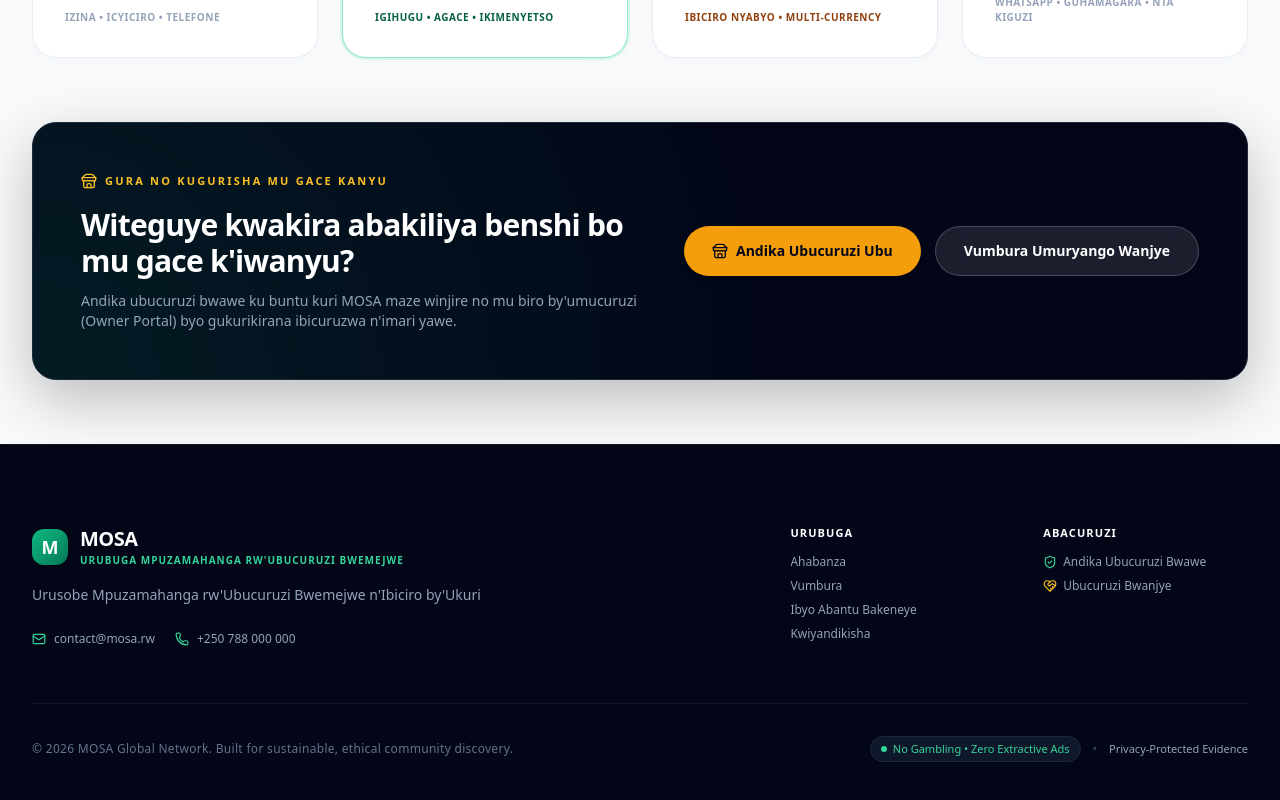
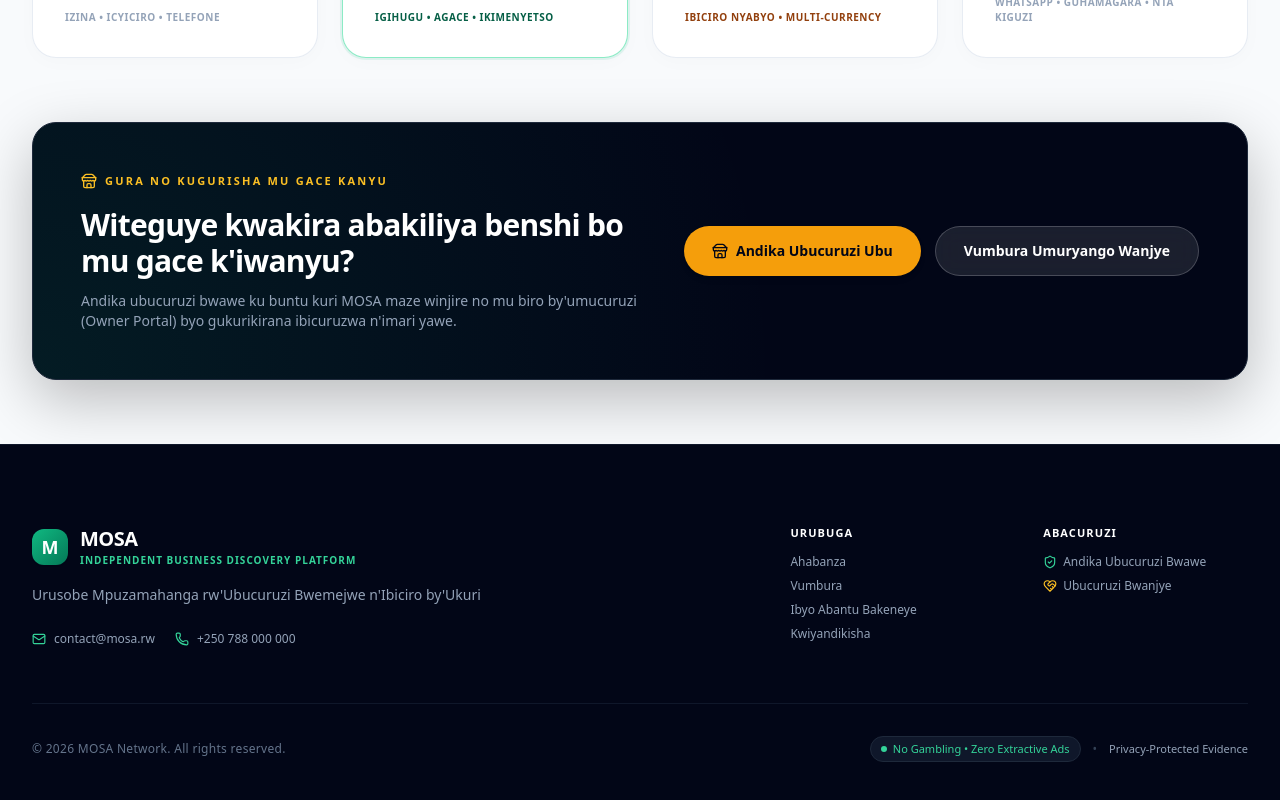
Before and after one commit to ndyanaboeddy512-lgtm/MOSA, a Next.js app: page / in a window 1280 px wide. Shown: the part 2340-3140 px from the top of the page. Built offline with nearby package versions, Linux system fonts and the light colour scheme; no server answers.

Commit message:
fix(branding): finalize public footer tagline and copyright to independent global identity

```diff
--- a/src/app/api/admin/platform-settings/route.ts
+++ b/src/app/api/admin/platform-settings/route.ts
@@ -10,7 +10,7 @@
 const DEFAULT_SETTINGS = {
   platformName: "MOSA",
   platformNameRw: "MOSA",
-  tagline: "Neighborhood Commerce & Authentic Price Intelligence",
+  tagline: "Independent Business Discovery Platform",
   taglineRw: "Urubuga rw'Ubucuruzi bw'Ibiciro by'Ukuri",
   shortDescription: "Global Community Commerce Discovery Network",
   shortDescriptionRw: "Urusobe rw'Ikoranabuhanga ry'Ubucuruzi n'Ibiciro by'Ukuri",
@@ -35,7 +35,7 @@
   brandAssets: JSON.stringify({
     brandColor: "#059669",
   }),
-  copyrightText: "MOSA Network. Built for sustainable, ethical community discovery.",
+  copyrightText: "© 2026 MOSA Network. All rights reserved.",
 };
 
 /**
--- a/src/app/api/platform/settings/route.ts
+++ b/src/app/api/platform/settings/route.ts
@@ -7,7 +7,7 @@
   id: "default",
   platformName: "MOSA",
   platformNameRw: "MOSA",
-  tagline: "Neighborhood Commerce & Authentic Price Intelligence",
+  tagline: "Independent Business Discovery Platform",
   taglineRw: "Urubuga rw'Ubucuruzi bw'Ibiciro by'Ukuri",
   shortDescription: "Global Community Commerce Discovery Network",
   shortDescriptionRw: "Urusobe rw'Ikoranabuhanga ry'Ubucuruzi n'Ibiciro by'Ukuri",
@@ -32,7 +32,7 @@
   brandAssets: JSON.stringify({
     brandColor: "#059669",
   }),
-  copyrightText: "MOSA Network. Built for sustainable, ethical community discovery.",
+  copyrightText: "© 2026 MOSA Network. All rights reserved.",
   updatedBy: null,
   updatedAt: new Date().toISOString(),
 };
--- a/src/components/admin/PlatformIdentityTab.tsx
+++ b/src/components/admin/PlatformIdentityTab.tsx
@@ -77,9 +77,9 @@
   id: "default",
   platformName: "MOSA",
   platformNameRw: "MOSA",
-  tagline: "Neighborhood Commerce & Authentic Price Intelligence",
+  tagline: "Independent Business Discovery Platform",
   taglineRw: "Urubuga rw'Ubucuruzi bw'Ibiciro by'Ukuri",
-  shortDescription: "Community Commerce Discovery Network",
+  shortDescription: "Global Community Commerce Discovery Network",
   shortDescriptionRw: "Urusobe rw'Ikoranabuhanga ry'Ubucuruzi n'Ibiciro by'Ukuri",
   logoUrl: "",
   faviconUrl: "",
@@ -102,7 +102,7 @@
   brandAssets: {
     brandColor: "#059669",
   },
-  copyrightText: "MOSA Global Network. Built for sustainable, ethical community discovery.",
+  copyrightText: "© 2026 MOSA Network. All rights reserved.",
   updatedBy: null,
   updatedAt: null,
 };
@@ -767,7 +767,7 @@
                 value={formData.copyrightText}
                 onChange={(e) => setFormData({ ...formData, copyrightText: e.target.value })}
                 className="w-full px-3 py-2 bg-slate-50 border border-slate-200 rounded-xl text-xs text-slate-900 focus:outline-hidden focus:ring-2 focus:ring-emerald-500/20"
-                placeholder="MOSA Network (Rwanda). Built for sustainable, ethical community discovery."
+                placeholder="© 2026 MOSA Network. All rights reserved."
               />
             </div>
           </div>
--- a/src/components/layout/Footer.tsx
+++ b/src/components/layout/Footer.tsx
@@ -17,9 +17,15 @@
   const { settings: platformSettings } = usePlatformSettings();
 
   const platformName = lang === "rw" ? (platformSettings.platformNameRw || platformSettings.platformName) : platformSettings.platformName;
-  const description = lang === "rw"
-    ? (platformSettings.shortDescriptionRw || platformSettings.taglineRw || "MOSA igamije gushyira ahagaragara ubucuruzi n'abanyamyuga bo mu midugudu no mu mijyi ku isi hose, ifasha abacuruzi kwiyandikisha no kuboneka ku buryo bworoshye.")
-    : (platformSettings.shortDescription || platformSettings.tagline || "An independent business discovery platform connecting verified local merchants, artisans, and enterprises worldwide with transparent pricing and verified locations.");
+  const defaultDescEn = "An independent business discovery platform connecting verified local merchants, artisans, and enterprises worldwide with transparent pricing and verified locations.";
+  const defaultDescRw = "MOSA igamije gushyira ahagaragara ubucuruzi n'abanyamyuga bo mu midugudu no mu mijyi ku isi hose, ifasha abacuruzi kwiyandikisha no kuboneka ku buryo bworoshye.";
+
+  const rawDescription = lang === "rw"
+    ? (platformSettings.shortDescriptionRw || platformSettings.taglineRw)
+    : (platformSettings.shortDescription || platformSettings.tagline);
+
+  const isOutdated = !rawDescription || /rwanda.*community commerce/i.test(rawDescription);
+  const description = isOutdated ? (lang === "rw" ? defaultDescRw : defaultDescEn) : rawDescription;
 
   return (
     <footer className="bg-slate-950 text-slate-400 pt-16 sm:pt-20 pb-16 border-t border-slate-900">
@@ -43,7 +49,7 @@
               <div className="flex flex-col">
                 <span className="font-extrabold text-xl tracking-tight text-white">{platformName}</span>
                 <span className="text-[10px] text-emerald-400 font-semibold uppercase tracking-widest">
-                  {lang === "rw" ? (platformSettings.taglineRw || t.common.appFullName) : (platformSettings.tagline || t.common.appFullName)}
+                  Independent Business Discovery Platform
                 </span>
               </div>
             </div>
@@ -131,7 +137,7 @@
         {/* Ethical Governance & Bottom Bar */}
         <div className="pt-8 flex flex-col sm:flex-row items-center justify-between gap-4 text-xs text-slate-500">
           <p className="tracking-wide">
-            © {new Date().getFullYear()} {platformSettings.copyrightText || "MOSA Global Network. Independent business discovery platform."}
+            © 2026 MOSA Network. All rights reserved.
           </p>
           <div className="flex flex-wrap items-center gap-3">
             <span className="inline-flex items-center gap-1.5 px-2.5 py-1 rounded-full bg-slate-900 border border-slate-800 text-[11px] text-emerald-400 font-medium">
--- a/src/lib/platform-context.tsx
+++ b/src/lib/platform-context.tsx
@@ -45,9 +45,9 @@
   id: "default",
   platformName: "MOSA",
   platformNameRw: "MOSA",
-  tagline: "Global Commerce & Verified Local Business Directory",
+  tagline: "Independent Business Discovery Platform",
   taglineRw: "Urubuga Mpuzamahanga rw'Ubucuruzi Bwemejwe",
-  shortDescription: "Global Local Commerce Discovery Network · Built for Independent Trade",
+  shortDescription: "Global Community Commerce Discovery Network",
   shortDescriptionRw: "Urusobe Mpuzamahanga rw'Ubucuruzi Bwemejwe n'Ibiciro by'Ukuri",
   logoUrl: null,
   faviconUrl: null,
@@ -70,7 +70,7 @@
   brandAssets: {
     brandColor: "#059669",
   },
-  copyrightText: "MOSA Global Network. Built for sustainable, ethical community discovery.",
+  copyrightText: "© 2026 MOSA Network. All rights reserved.",
   updatedBy: null,
   updatedAt: null,
 };
```
Also changed, not shown: scripts/migrate_platform_settings.mjs (+10 -10 lines), scripts/update_db_footer_branding.mjs (added, +32 -0 lines), 1 other file (tests, documents, lock files or other folders).
